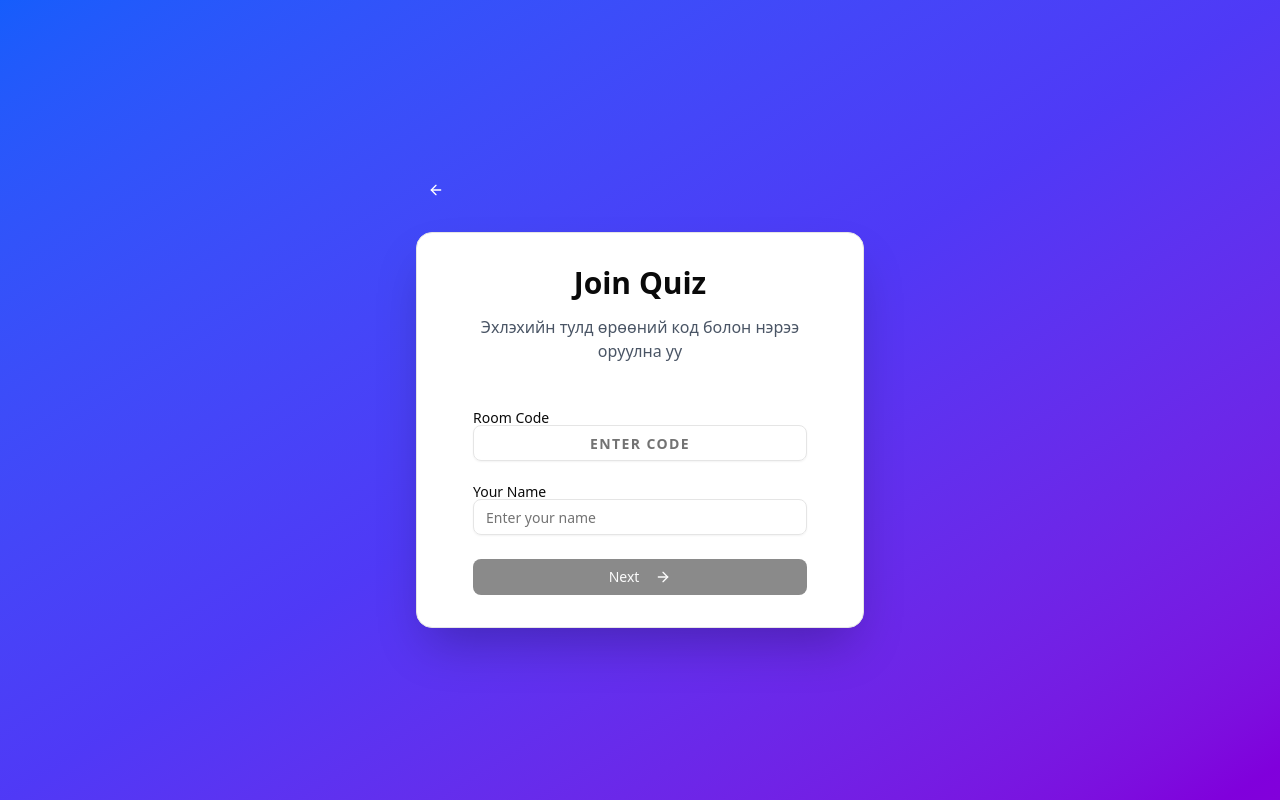
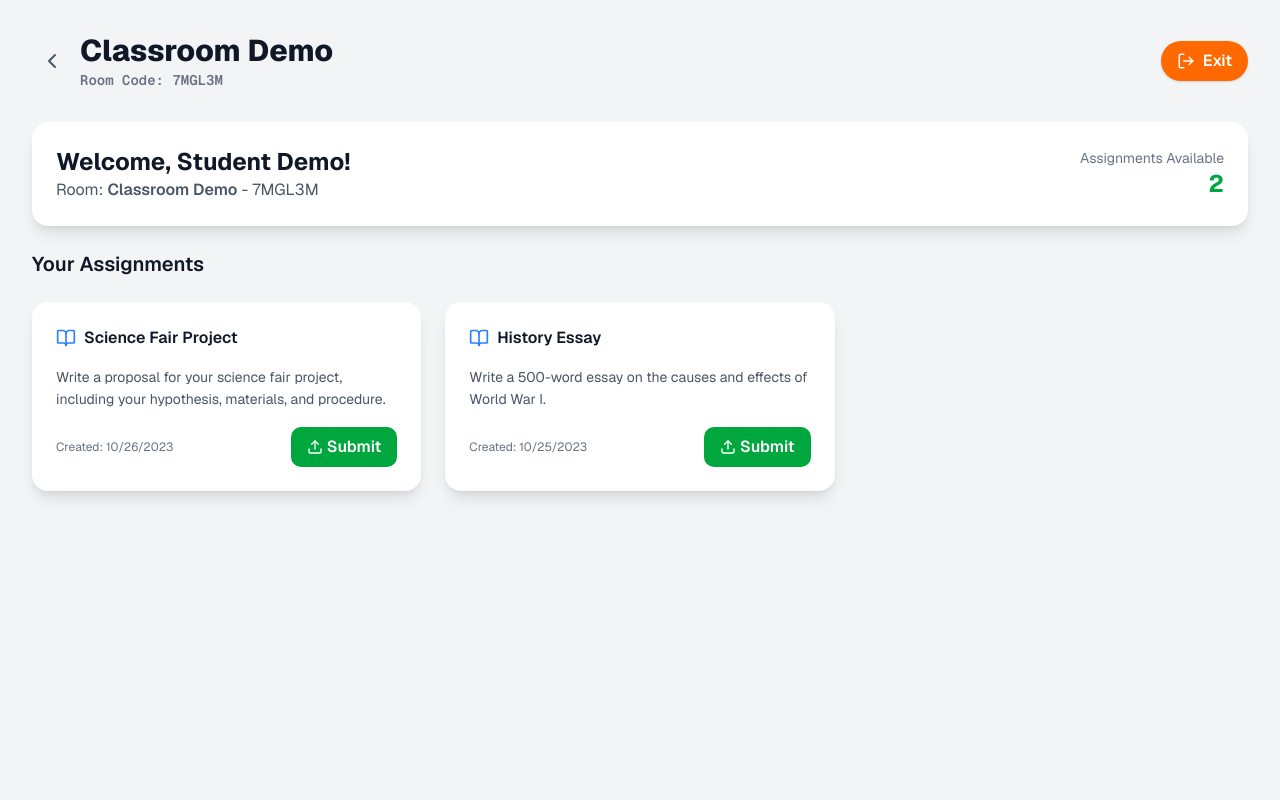
Before and after one commit to 2k1-Pinequest/Quest, a Next.js app in the folder client/: page /studentRoom in a window 1280 px wide. Built offline with nearby package versions, Linux system fonts and the light colour scheme.

Commit message:
added student dashboard component

```diff
--- a/client/src/app/studentRoom/page.tsx
+++ b/client/src/app/studentRoom/page.tsx
@@ -1,29 +1,10 @@
 "use client";
-import { StudentJoin } from "@/components/student/studentJoin";
-import { StudentQuizView } from "@/components/student/studentQuiz";
-import { useState } from "react";
+import StudentDashboard from "@/components/student/StudentDashboard";
 
 export default function StudentRoomPage() {
-  const [step, setStep] = useState(1);
-  const [studentName, setStudentName] = useState("John Doe");
-  const [avatar, setAvatar] = useState("👨‍🎓");
-
-  const handleBack = () => setStep((prev) => prev - 1);
-  const handleNext = (name: string, roomCode: string) => {
-    setStudentName(name);
-    setStep(2);
-  };
-
   return (
     <div>
-      {step === 1 && <StudentJoin onBack={handleBack} onNext={handleNext} />}
-      {step === 2 && (
-        <StudentQuizView
-          studentName={studentName}
-          avatar={avatar}
-          onBack={handleBack}
-        />
-      )}
+      <StudentDashboard />
     </div>
   );
 }
--- /dev/null
+++ b/client/src/components/student/StudentDashboard.tsx
@@ -0,0 +1,170 @@
+// import React, { useState } from "react";
+import { BookOpen, Upload, LogOut, ChevronLeft } from "lucide-react";
+
+interface Assignment {
+  id: string;
+  roomId: string;
+  title: string;
+  instruction: string;
+  createdAt: string;
+}
+
+export default function StudentDashboard() {
+  //   const [selectedAssignment, setSelectedAssignment] =
+  //     useState<Assignment | null>(null);
+
+  const student = { id: "student_1", name: "Student Demo" };
+  const room = {
+    id: "mockRoom123",
+    roomCode: "7MGL3M",
+    title: "Classroom Demo",
+  };
+  const assignments: Assignment[] = [
+    {
+      id: "assign_1",
+      roomId: "mockRoom123",
+      title: "Science Fair Project",
+      instruction:
+        "Write a proposal for your science fair project, including your hypothesis, materials, and procedure.",
+      createdAt: "10/26/2023",
+    },
+    {
+      id: "assign_2",
+      roomId: "mockRoom123",
+      title: "History Essay",
+      instruction:
+        "Write a 500-word essay on the causes and effects of World War I.",
+      createdAt: "10/25/2023",
+    },
+  ];
+
+  //   const handleSubmit = (e: React.FormEvent<HTMLFormElement>) => {
+  //     e.preventDefault();
+
+  //     if (!selectedAssignment) {
+  //       console.error("No assignment selected for submission.");
+  //       return;
+  //     }
+
+  //     setTimeout(() => {
+  //       setSubmitSuccess(true);
+  //       setTimeout(() => {
+  //         setSelectedAssignment(null);
+  //         setSubmitSuccess(false);
+  //       }, 2000);
+  //     }, 1500);
+  //   };
+
+  const handleGoBack = () => {
+    console.log("Navigating back to rooms...");
+  };
+
+  return (
+    <div className="flex flex-col min-h-screen bg-gray-100 text-gray-900 font-sans p-4 md:p-8">
+      {/* Header */}
+      <header className="flex items-center justify-between mb-8">
+        <div className="flex items-center space-x-2">
+          <button
+            onClick={handleGoBack}
+            className="p-2 text-gray-600 hover:text-gray-900 transition-colors"
+            title="Back to Rooms"
+          >
+            <ChevronLeft size={24} />
+          </button>
+          <div>
+            <h1 className="text-3xl font-extrabold text-gray-900 leading-tight">
+              {room.title || "Classroom Dashboard"}
+            </h1>
+            <p className="text-sm font-semibold text-gray-500 font-mono">
+              Room Code: {room.roomCode || "N/A"}
+            </p>
+          </div>
+        </div>
+        <button className="bg-orange-500 hover:bg-orange-600 text-white font-semibold py-2 px-4 rounded-full shadow transition-colors flex items-center space-x-2">
+          <LogOut size={18} />
+          <span>Exit</span>
+        </button>
+      </header>
+
+      {/* Main Content */}
+      <main className="flex-grow">
+        {/* Student Info and Stats */}
+        <div className="bg-white rounded-2xl shadow-lg p-6 mb-6">
+          <div className="flex items-center justify-between flex-wrap gap-4">
+            <div>
+              <h2 className="text-2xl font-bold text-gray-900">
+                Welcome, {student.name}!
+              </h2>
+              <p className="text-gray-600">
+                Room: <span className="font-semibold">{room.title}</span> -{" "}
+                {room.roomCode}
+              </p>
+            </div>
+            <div className="text-right">
+              <div className="text-sm text-gray-500">Assignments Available</div>
+              <div className="text-2xl font-bold text-green-600">
+                {assignments.length}
+              </div>
+            </div>
+          </div>
+        </div>
+
+        {/* Assignments Grid */}
+        <div className="space-y-6">
+          <h3 className="text-xl font-semibold text-gray-900">
+            Your Assignments
+          </h3>
+
+          {assignments.length === 0 ? (
+            <div className="text-center py-12 bg-white shadow-lg rounded-2xl">
+              <BookOpen size={48} className="text-gray-400 mx-auto mb-4" />
+              <h4 className="text-xl font-semibold text-gray-700 mb-2">
+                No Assignments Yet
+              </h4>
+              <p className="text-gray-600">
+                Check back later for new assignments from your teacher
+              </p>
+            </div>
+          ) : (
+            <div className="grid grid-cols-1 md:grid-cols-2 lg:grid-cols-3 gap-6">
+              {assignments.map((assignment) => (
+                <div
+                  key={assignment.id}
+                  className="bg-white rounded-2xl shadow-lg p-6 hover:shadow-xl transition-shadow"
+                >
+                  <div className="flex items-start justify-between mb-4">
+                    <div className="flex items-center space-x-2">
+                      <BookOpen size={20} className="text-blue-500" />
+                      <h4 className="font-semibold text-gray-900">
+                        {assignment.title}
+                      </h4>
+                    </div>
+                  </div>
+
+                  <p className="text-gray-600 mb-4 text-sm leading-relaxed">
+                    {assignment.instruction}
+                  </p>
+
+                  <div className="flex items-center justify-between">
+                    <div className="text-xs text-gray-500">
+                      Created: {assignment.createdAt}
+                    </div>
+                    <button
+                      //   onClick={() => setSelectedAssignment(assignment)}
+                      className="bg-green-600 hover:bg-green-700 text-white px-4 py-2 rounded-lg font-semibold transition-colors flex items-center space-x-1"
+                    >
+                      <Upload size={16} />
+                      <span>Submit</span>
+                    </button>
+                  </div>
+                </div>
+              ))}
+            </div>
+          )}
+        </div>
+      </main>
+
+      {/* Otgoogiin heseg submit heseg */}
+    </div>
+  );
+}
```
